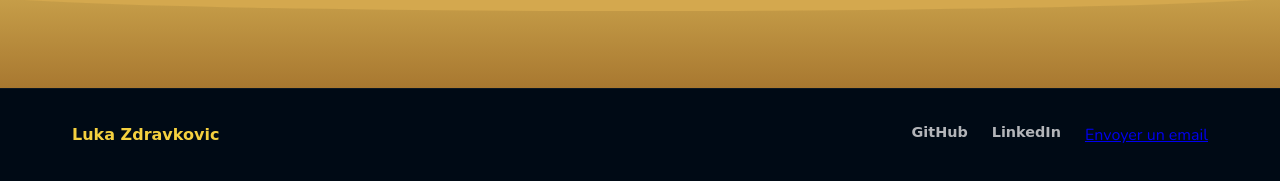
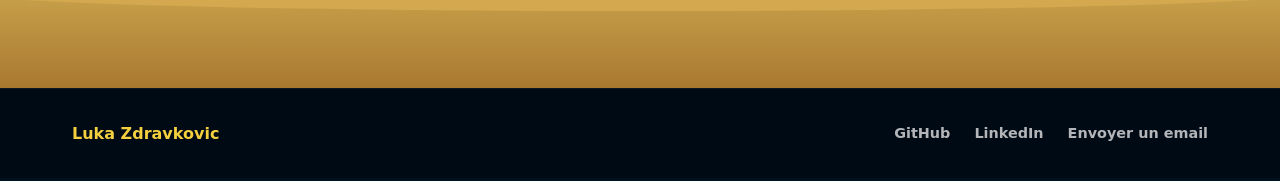
Before and after one commit to LukaZ1010/Mon-Portfolio, a plain HTML site: page index.html in a window 1280 px wide. Shown: the part 3482-3663 px from the top of the page. Drawn offline with nearby package versions, Linux system fonts and the light colour scheme; a web font is replaced by a local one.

Commit message:
Update index.html

```diff
--- a/index.html
+++ b/index.html
@@ -276,7 +276,7 @@
             <div class="social-links">
                 <a href="https://github.com/LukaZ1010" target="_blank" class="social-link-item" aria-label="GitHub de Luka">GitHub</a>
                 <a href="https://www.linkedin.com/in/luka-zdravkovic-32a90b304?utm_source=share&utm_campaign=share_via&utm_content=profile&utm_medium=android_app" target="_blank" class="social-link-item" aria-label="LinkedIn de Luka">LinkedIn</a>
-                <a href="mailto:lukazdravkovic51@gmail.com">Envoyer un email</a>
+                <a href="mailto:lukazdravkovic51@gmail.com" target="_blank" class="social-link-item" aria-label="Mail de Luka">Envoyer un email</a>
             </div>
         </div>
     </footer>
```
